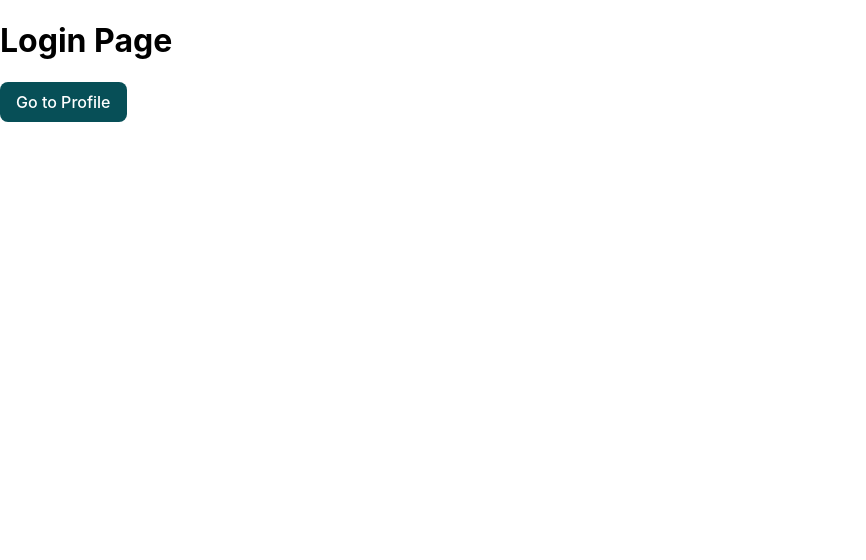
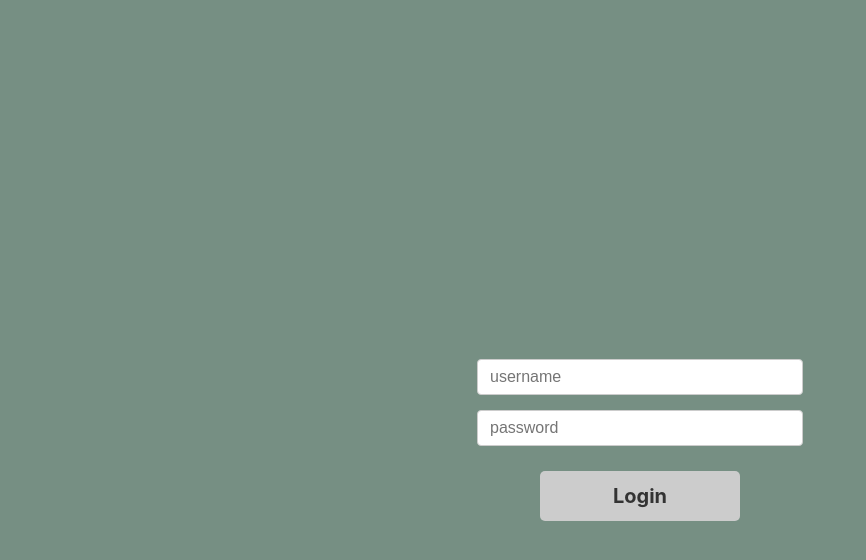
Before and after one commit to AngelaYu-3/GoodTunes, a React (Create React App) app: page / in a window 1280 px wide. Shown: the top 560 px of the page, without its empty margins (0-866 px from the left). Built offline with nearby package versions, Linux system fonts and the light colour scheme.

Commit message:
updated login UI

```diff
--- a/src/App.js
+++ b/src/App.js
@@ -8,10 +8,10 @@ function App() {
   return (
     <Router>
       <Routes>
+        <Route path="/" element={<LoginPage />} />
         <Route path="/login" element={<LoginPage />} />
         <Route path="/profile" element={<ProfilePage />} />
         <Route path="/addSong" element={<AddSongPage />} />
-        <Route path="/" element={<LoginPage />} />
       </Routes>
     </Router>
   );
--- a/src/components/Button/button.css
+++ b/src/components/Button/button.css
@@ -1,57 +1,27 @@
-/* src/components/Button/Button.css */
 .button {
-    /* Shape and sizing */
+    /* shape and sizing */
     padding: 10px 16px;
-    border-radius: 8px;  /* Rounded rectangles */
+    border-radius: 8px;
     border: none;
+    background-color: #bdbbb6;
+    color: black;
 
-    /* Your specific color scheme */
-    background-color: #074F57;
-    color: white;
 
-    /* Typography */
+    /* typography */
     font-family: inherit;
     font-size: 16px;
-    font-weight: 500;
+    font-weight: bold;
     text-align: center;
 
-    /* Interactive behavior */
+    /* interactive behavior */
     cursor: pointer;
     transition: all 0.2s ease;
 
-    /* Prevent text selection on button */
+    /* prevent text selection on button */
     user-select: none;
 
-    /* Better alignment of text */
+    /* better alignment of text */
     display: inline-flex;
     align-items: center;
     justify-content: center;
   }
-
-  /* Hover effect */
-  .button:hover {
-    background-color: #053c42;  /* Slightly darker shade when hovering */
-    transform: translateY(-2px);
-    box-shadow: 0 4px 8px rgba(0, 0, 0, 0.1);
-  }
-
-  /* Active/pressed state */
-  .button:active {
-    transform: translateY(1px);
-    box-shadow: 0 2px 4px rgba(0, 0, 0, 0.1);
-  }
-
-  /* Disabled state */
-  .button:disabled {
-    background-color: #6c8a8c;
-    cursor: not-allowed;
-    transform: none;
-    box-shadow: none;
-    opacity: 0.7;
-  }
-
-  /* Focus state for accessibility */
-  .button:focus {
-    outline: 2px solid #074F57;
-    outline-offset: 2px;
-  }
--- a/src/pages/AddSongPage/addSongPage.css
+++ b/src/pages/AddSongPage/addSongPage.css
@@ -0,0 +1,9 @@
+.addSong-page {
+    background-color: #768f83;
+    min-height: 100vh;
+    width: 100%;
+    display: flex;
+    flex-direction: column;
+    justify-content: center;
+    align-items: center;
+  }
--- a/src/pages/AddSongPage/addSongPage.js
+++ b/src/pages/AddSongPage/addSongPage.js
@@ -1,6 +1,7 @@
 import React from 'react';
 import { useNavigate } from 'react-router-dom';
 import Button from '../../components/Button/button';
+import './addSongPage.css';
 
 function AddSongPage() {
   const navigate = useNavigate();
--- a/src/pages/LoginPage/loginPage.css
+++ b/src/pages/LoginPage/loginPage.css
@@ -0,0 +1,61 @@
+.login-page {
+    /* full-page background */
+    background-color: #768f83; /* Sage green color from the image */
+    min-height: 100vh;
+    width: 100%;
+    display: flex;
+    justify-content: center;
+    align-items: center;
+  }
+
+  .login-form-container {
+    /* center the form both horizontally and vertically */
+    display: flex;
+    flex-direction: column;
+    align-items: center;
+    justify-content: center;
+    width: 100%;
+    max-width: 400px; /* Adjust as needed */
+    padding-top: 80px;
+  }
+
+  form {
+    /* center the form contents */
+    display: flex;
+    flex-direction: column;
+    align-items: center;
+    width: 100%;
+  }
+
+  .form-group {
+    width: 100%;
+    margin-bottom: 15px;
+    display: flex;
+    justify-content: center;
+  }
+
+  input {
+    padding: 8px 12px;
+    width: 300px;
+    border: 1px solid #ccc;
+    border-radius: 4px;
+    font-size: 16px;
+  }
+
+  .login-button {
+    margin-top: 10px;
+    padding: 8px 24px;
+    background-color: #ccc;
+    color: #333;
+    border: none;
+    border-radius: 5px;
+    font-size: 20px;
+    cursor: pointer;
+    transition: background-color 0.3s;
+    width: 200px;
+    height: 50px;
+  }
+
+  .login-button:hover {
+    background-color: #bbb;
+  }
--- a/src/pages/LoginPage/loginPage.js
+++ b/src/pages/LoginPage/loginPage.js
@@ -1,20 +1,59 @@
-import React from 'react';
+import React, { useEffect, useState } from "react";
 import { useNavigate } from 'react-router-dom';
 import Button from '../../components/Button/button';
+import './loginPage.css';
 
 function LoginPage() {
   const navigate = useNavigate();
+  const [username, setUsername] = useState('');
+  const [password, setPassword] = useState('');
 
   // function to handle navigation
   const goToProfile = () => {
     navigate('/profile');
   };
 
+  // function to handle login submission
+  // fix later to deal with authentication w/ firebase--function needs to be asynchronous
+  const handleSubmit = (e) => {
+    e.preventDefault();
+
+    // handle authentication here
+    console.log('Login attempt with:', username, password);
+    goToProfile();
+  }
+
   return (
     <div className="login-page">
-      <h1>Login Page</h1>
+      <div className="login-form-container">
+        <form onSubmit={handleSubmit}>
+          <div className="form-group">
+            <input
+              type="text"
+              id="username"
+              value={username}
+              onChange={(e) => setUsername(e.target.value)}
+              placeholder="username"
+              required
+            />
+          </div>
 
-      <Button to={"/profile"}>Go to Profile</Button>
+          <div className="form-group">
+            <input
+              type="password"
+              id="password"
+              value={password}
+              onChange={(e) => setPassword(e.target.value)}
+              placeholder="password"
+              required
+            />
+          </div>
+
+          <Button type="submit" className="login-button">
+            Login
+          </Button>
+        </form>
+      </div>
     </div>
   );
 }
--- a/src/pages/ProfilePage/profilePage.css
+++ b/src/pages/ProfilePage/profilePage.css
@@ -0,0 +1,9 @@
+.profile-page {
+    background-color: #768f83;
+    min-height: 100vh;
+    width: 100%;
+    display: flex;
+    flex-direction: column;
+    justify-content: center;
+    align-items: center;
+  }
--- a/src/pages/ProfilePage/profilePage.js
+++ b/src/pages/ProfilePage/profilePage.js
@@ -1,6 +1,7 @@
 import React from 'react';
 import { useNavigate } from 'react-router-dom';
 import Button from '../../components/Button/button';
+import './profilePage.css';
 
 function ProfilePage() {
   const navigate = useNavigate();
```
